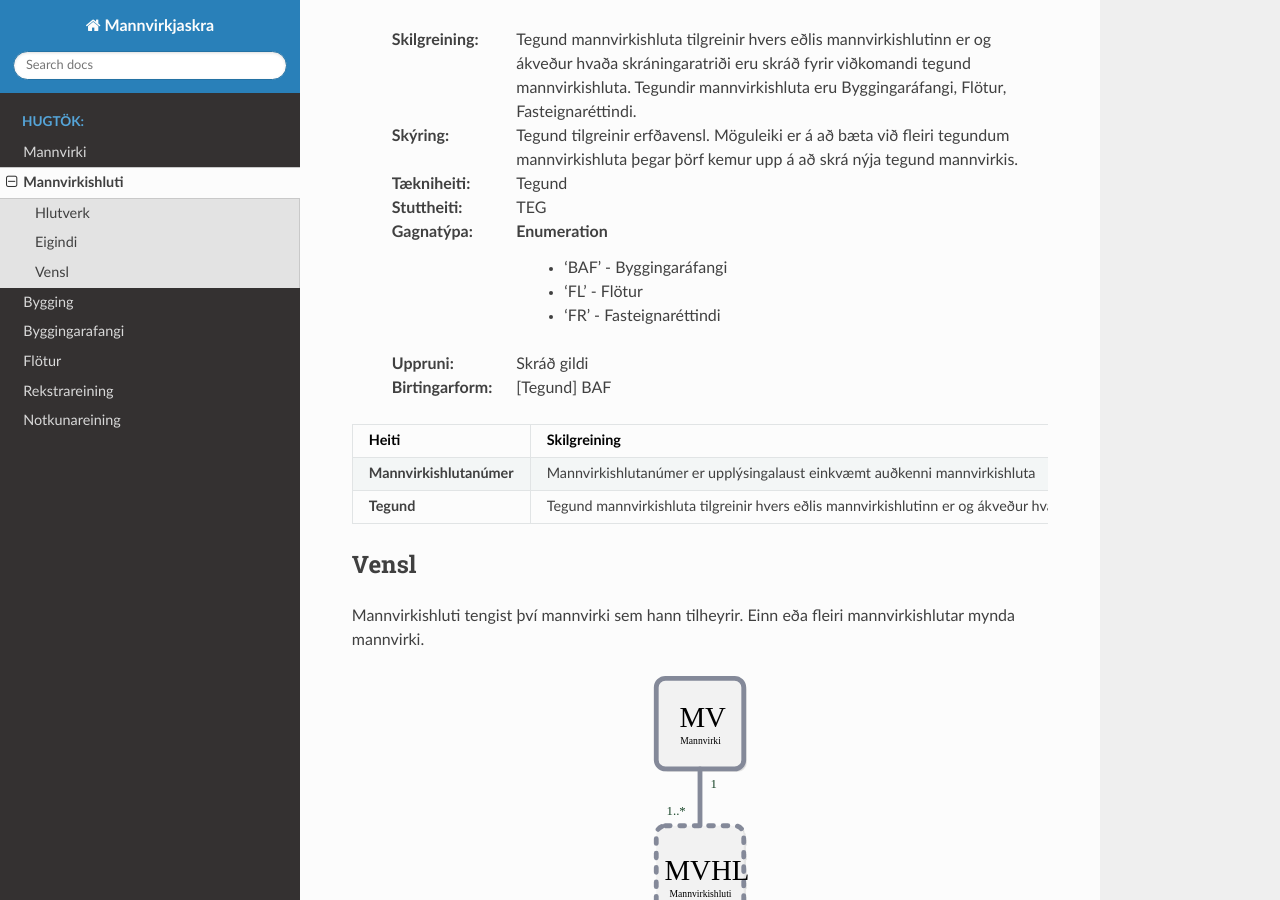
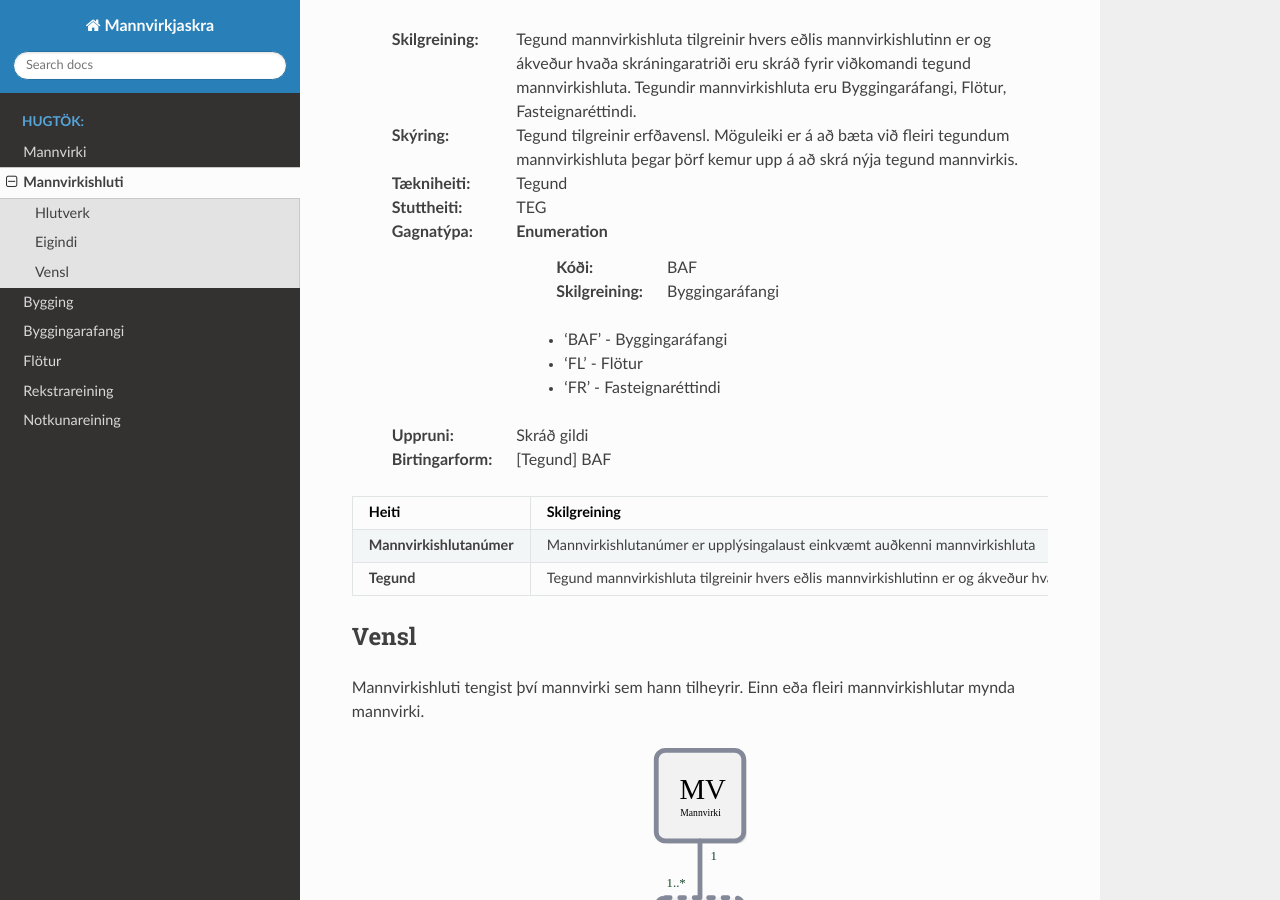
Before and after one commit to hthl/Mannvirkjaskra, a Sphinx documentation site: the page built from source/mannvirkishluti.rst, in a window 1280 px wide and 900 px high, scrolled down 945 px. Built offline with Sphinx 7.4.7 and the Read the Docs theme 2.0.0, drawn with Linux system fonts in a browser that asks for light colours.

Commit message:
Update mannvirkishluti.rst

```diff
--- a/source/mannvirkishluti.rst
+++ b/source/mannvirkishluti.rst
@@ -62,6 +62,12 @@ Eigindi
 
   :Gagnatýpa:
     Enumeration
+      :Kóði:
+        BAF
+
+      :Skilgreining:
+        Byggingaráfangi
+
       - 'BAF' - Byggingaráfangi
       - 'FL' - Flötur
       - 'FR' - Fasteignaréttindi
```
